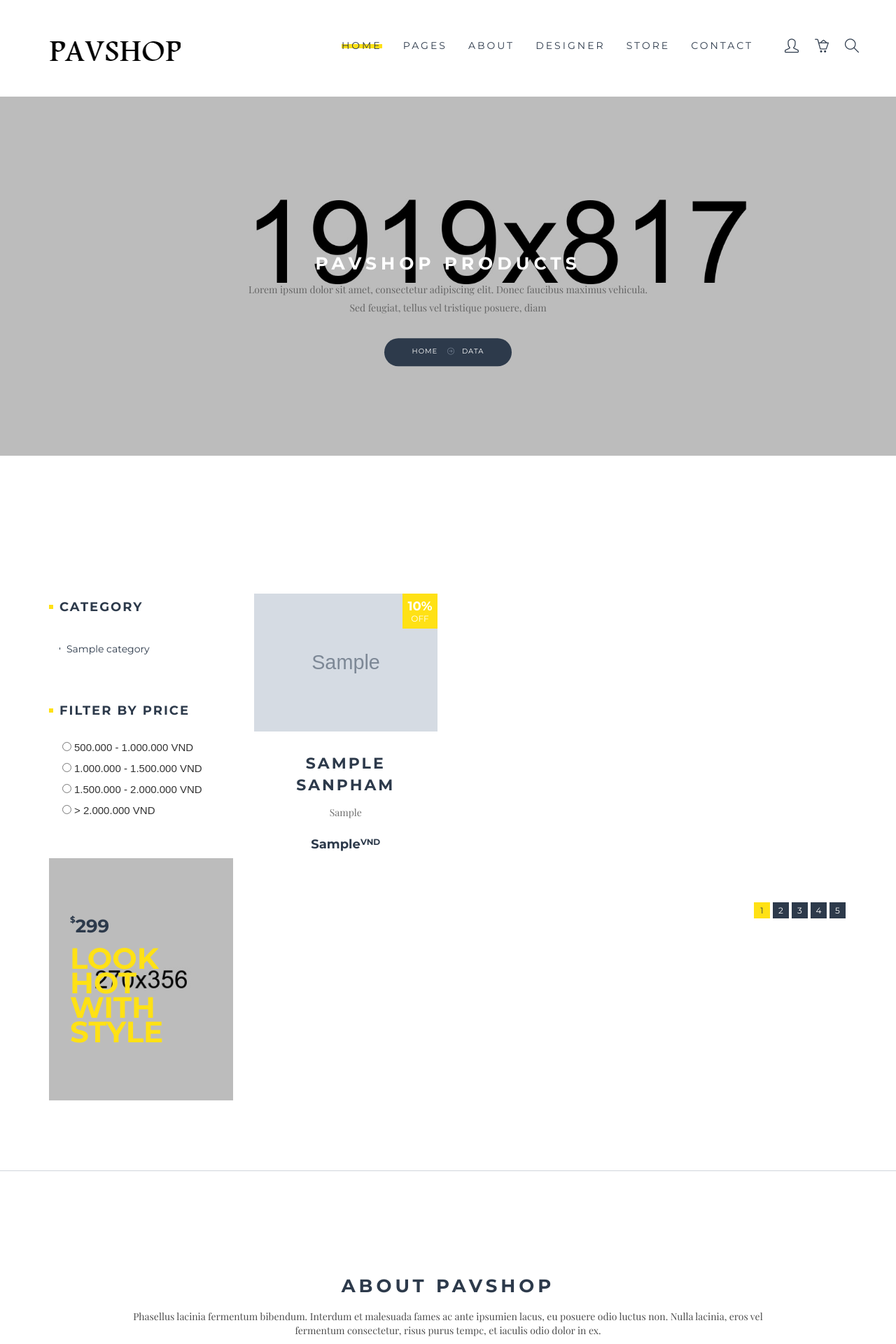
After one commit to Jackyhok/SubjectPHP, a PHP site: page /shop.php in a window 1280 px wide. The commit adds this page. Shown: the top 1920 px of the page at 70% size. Run offline with PHP 8.4, Linux system fonts and the light colour scheme; tables that the repository leaves empty or names only in its code hold one stand-in row (values such as "Sample post"); grey boxes marked "Sample" are stand-in pictures.

Commit message:
done page shop

```diff
--- /dev/null
+++ b/views/page/shop.php
@@ -0,0 +1,386 @@
+<?php
+include_once('../partials/header.php');
+    include_once('../../database/db.class.php');
+?>
+
+<section class="sub-bnr" data-stellar-background-ratio="0.5" style="background-position: 0% 56.2px;">
+    <div class="position-center-center">
+        <div class="container">
+        <h4>PAVSHOP PRODUCTS</h4>
+        <p>Lorem ipsum dolor sit amet, consectetur adipiscing elit. Donec faucibus maximus vehicula.
+            Sed feugiat, tellus vel tristique posuere, diam</p>
+        <ol class="breadcrumb">
+            <li><a href="#">Home</a></li>
+            <li class="active">Data</li>
+        </ol>
+        </div>
+    </div>
+</section>
+<div id="content">
+    <!-- Products -->
+    <section class="shop-page padding-top-100 padding-bottom-100">
+      <div class="container">
+        <div class="row">
+
+          <!-- Shop SideBar -->
+          <div class="col-sm-3">
+            <div class="shop-sidebar">
+
+              <!-- Category -->
+              <h5 class="shop-tittle margin-bottom-30">category</h5>
+              <ul class="shop-cate">
+              <?php
+                    $sql_category = mysqli_query($con,"SELECT * FROM tbl_category");
+                    while($row_sanpham = mysqli_fetch_array($sql_category)){
+                ?>
+                <li><a href="/ecommerce-php/views/page/shop.php?cateID='<?php echo $row_sanpham['category_id'] ?>'"> <?php echo $row_sanpham['category_name'] ?></a></li>
+                <?php
+                    }
+                ?>
+              </ul>
+
+              <!-- FILTER BY PRICE -->
+              <h5 class="shop-tittle margin-top-60 margin-bottom-30">FILTER BY PRICE</h5>
+              <ul class="shop-tags">
+                <li><input type="radio" id="ckPrice" name="filerPrice" value="0" style="margin: .4rem;"><label style="font: 1.5rem 'Fira Sans', sans-serif;" >500.000 - 1.000.000 VND</label></li>
+                <li><input type="radio" id="ckPrice" name="filerPrice" value="1" style="margin: .4rem;"><label style="font: 1.5rem 'Fira Sans', sans-serif;" >1.000.000 - 1.500.000 VND</label></li>
+                <li><input type="radio" id="ckPrice" name="filerPrice" value="2" style="margin: .4rem;"><label style="font: 1.5rem 'Fira Sans', sans-serif;" >1.500.000 - 2.000.000 VND</label></li>
+                <li><input type="radio" id="ckPrice" name="filerPrice" value="3" style="margin: .4rem;"><label style="font: 1.5rem 'Fira Sans', sans-serif;" > > 2.000.000 VND</label></li>
+              </ul>
+              <!-- TAGS -->
+              <!-- <h5 class="shop-tittle margin-top-60 margin-bottom-30">FILTER BY COLORS</h5>
+              <ul class="colors">
+                <li><a href="#." style="background:#958170;"></a></li>
+                <li><a href="#." style="background:#c9a688;"></a></li>
+                <li><a href="#." style="background:#c9c288;"></a></li>
+                <li><a href="#." style="background:#a7c988;"></a></li>
+                <li><a href="#." style="background:#9ed66b;"></a></li>
+                <li><a href="#." style="background:#6bd6b1;"></a></li>
+                <li><a href="#." style="background:#82c2dc;"></a></li>
+                <li><a href="#." style="background:#8295dc;"></a></li>
+                <li><a href="#." style="background:#9b82dc;"></a></li>
+                <li><a href="#." style="background:#dc82d9;"></a></li>
+                <li><a href="#." style="background:#dc82a2;"></a></li>
+                <li><a href="#." style="background:#e04756;"></a></li>
+                <li><a href="#." style="background:#f56868;"></a></li>
+                <li><a href="#." style="background:#eda339;"></a></li>
+                <li><a href="#." style="background:#edd639;"></a></li>
+                <li><a href="#." style="background:#daed39;"></a></li>
+                <li><a href="#." style="background:#a3ed39;"></a></li>
+                <li><a href="#." style="background:#f56868;"></a></li>
+              </ul> -->
+
+              <!-- TAGS -->
+              <!-- <h5 class="shop-tittle margin-top-60 margin-bottom-30">PAUPLAR TAGS</h5>
+              <ul class="shop-tags">
+                <li><a href="#.">Towels</a></li>
+                <li><a href="#.">Chair</a></li>
+                <li><a href="#.">Bedsheets</a></li>
+                <li><a href="#.">Shoe</a></li>
+                <li><a href="#.">Curtains</a></li>
+                <li><a href="#.">Clocks</a></li>
+                <li><a href="#.">TV Cabinets</a></li>
+                <li><a href="#.">Best Seller</a></li>
+                <li><a href="#.">Top Selling</a></li>
+              </ul>
+               -->
+              <!-- BRAND -->
+              <!-- <h5 class="shop-tittle margin-top-60 margin-bottom-30">brands</h5>
+              <ul class="shop-cate">
+                <li><a href="#."> G-Furniture
+                  BigYellow</a></li>
+                <li><a href="#."> WoodenBazaar</a></li>
+                <li><a href="#."> GreenWoods</a></li>
+                <li><a href="#."> Hot-n-Fire </a></li>
+              </ul> -->
+
+              <!-- SIDE BACR BANER -->
+              <div class="side-bnr margin-top-50"> <img class="img-responsive" src="../../public/images/sidebar-bnr.jpg" alt="">
+                <div class="position-center-center"> <span class="price"><small>$</small>299</span>
+                  <div class="bnr-text">look
+                    hot
+                    with
+                    style</div>
+                </div>
+              </div>
+            </div>
+          </div>
+
+          <!-- Item Content -->
+          <div class="col-sm-9">
+            <!-- <div class="item-display">
+              <div class="row">
+                <div class="col-xs-6"> <span class="product-num">Showing 1 - 10 of products</span> </div>
+
+                <div class="col-xs-6">
+                  <div class="pull-right">
+
+                    <div class="btn-group bootstrap-select"><button type="button" class="btn dropdown-toggle btn-default" data-toggle="dropdown" title="Short By"><span class="filter-option pull-left">Short By</span>&nbsp;<span class="bs-caret"><span class="caret"></span></span></button><div class="dropdown-menu open"><ul class="dropdown-menu inner" role="menu"><li data-original-index="0" class="selected"><a tabindex="0" class="" style="" data-tokens="null"><span class="text">Short By</span><span class="glyphicon glyphicon-ok check-mark"></span></a></li><li data-original-index="1"><a tabindex="0" class="" style="" data-tokens="null"><span class="text">Short By</span><span class="glyphicon glyphicon-ok check-mark"></span></a></li><li data-original-index="2"><a tabindex="0" class="" style="" data-tokens="null"><span class="text">Short By</span><span class="glyphicon glyphicon-ok check-mark"></span></a></li></ul></div><select class="selectpicker" tabindex="-98">
+                      <option>Short By</option>
+                      <option>Short By</option>
+                      <option>Short By</option>
+                    </select></div>
+                    <div class="btn-group bootstrap-select"><button type="button" class="btn dropdown-toggle btn-default" data-toggle="dropdown" title="Filter By"><span class="filter-option pull-left">Filter By</span>&nbsp;<span class="bs-caret"><span class="caret"></span></span></button><div class="dropdown-menu open"><ul class="dropdown-menu inner" role="menu"><li data-original-index="0" class="selected"><a tabindex="0" class="" style="" data-tokens="null"><span class="text">Filter By</span><span class="glyphicon glyphicon-ok check-mark"></span></a></li><li data-original-index="1"><a tabindex="0" class="" style="" data-tokens="null"><span class="text">Short By</span><span class="glyphicon glyphicon-ok check-mark"></span></a></li><li data-original-index="2"><a tabindex="0" class="" style="" data-tokens="null"><span class="text">Short By</span><span class="glyphicon glyphicon-ok check-mark"></span></a></li></ul></div><select class="selectpicker" tabindex="-98">
+                      <option>Filter By</option>
+                      <option>Short By</option>
+                      <option>Short By</option>
+                    </select></div>
+
+                    <a href="#." class="grid-style"><i class="icon-grid"></i></a> <a href="#." class="list-style"><i class="icon-list"></i></a> </div>
+                </div>
+              </div>
+            </div> -->
+
+            <!-- Popular Item Slide -->
+            <div class="papular-block row listPro">
+            <?php
+                $sql_product = mysqli_query($con,"SELECT * FROM tbl_sanpham ORDER BY sanpham_id DESC LIMIT 10");
+                while($row_sanpham = mysqli_fetch_array($sql_product)){
+            ?>
+              <!-- Item -->
+              <div class="col-md-4 allList">
+                <div class="item">
+                  <!-- Sale Tags -->
+                  <div class="on-sale"> 10% <span>OFF</span> </div>
+
+                  <!-- Item img -->
+                  <div class="item-img"> <img class="img-1" src="../../img/<?php echo $row_sanpham['sanpham_image'] ?>" alt=""> <img class="img-2" src="../../public/images/product-2.jpg" alt="">
+                    <!-- Overlay -->
+                    <div class="overlay">
+                      <div class="position-center-center">
+                        <div class="inn"><a href="../../public/images/product-2-2.jpg" data-lighter=""><i class="icon-magnifier"></i></a> <a href="#."><i class="icon-basket"></i></a> <a href="#."><i class="icon-heart"></i></a></div>
+                      </div>
+                    </div>
+                  </div>
+                  <!-- Item Name -->
+                  <div class="item-name"> <a href="#."><?php echo $row_sanpham['sanpham_name'] ?></a>
+                    <p><?php echo $row_sanpham['sanpham_mota'] ?></p>
+                  </div>
+                  <!-- Price -->
+                  <span class="price"><?php echo $row_sanpham['sanpham_gia'] ?><small>VND</small>  </div>
+              </div>
+            <?php
+                }
+            ?>
+
+            <?php
+                $sql_product = mysqli_query($con,"SELECT * FROM tbl_sanpham WHERE sanpham_gia > 500000 AND sanpham_gia < 1000000 ORDER BY sanpham_id DESC");
+                while($row_sanpham = mysqli_fetch_array($sql_product)){
+            ?>
+              <!-- Item -->
+              <div class="col-md-4 priceOld" style="display:none;">
+                <div class="item">
+                  <!-- Sale Tags -->
+                  <div class="on-sale"> 10% <span>OFF</span> </div>
+
+                  <!-- Item img -->
+                  <div class="item-img"> <img class="img-1" src="../../img/<?php echo $row_sanpham['sanpham_image'] ?>" alt=""> <img class="img-2" src="../../public/images/product-2.jpg" alt="">
+                    <!-- Overlay -->
+                    <div class="overlay">
+                      <div class="position-center-center">
+                        <div class="inn"><a href="../../public/images/product-2-2.jpg" data-lighter=""><i class="icon-magnifier"></i></a> <a href="#."><i class="icon-basket"></i></a> <a href="#."><i class="icon-heart"></i></a></div>
+                      </div>
+                    </div>
+                  </div>
+                  <!-- Item Name -->
+                  <div class="item-name"> <a href="#."><?php echo $row_sanpham['sanpham_name'] ?></a>
+                    <p><?php echo $row_sanpham['sanpham_mota'] ?></p>
+                  </div>
+                  <!-- Price -->
+                  <span class="price"><?php echo $row_sanpham['sanpham_gia'] ?><small>VND</small>  </div>
+              </div>
+            <?php
+                }
+            ?>
+
+            <?php
+                $sql_product = mysqli_query($con,"SELECT * FROM tbl_sanpham WHERE sanpham_gia > 1000000 AND sanpham_gia < 1500000 ORDER BY sanpham_id DESC");
+                while($row_sanpham = mysqli_fetch_array($sql_product)){
+            ?>
+              <!-- Item -->
+              <div class="col-md-4 priceBth" style="display:none;">
+                <div class="item">
+                  <!-- Sale Tags -->
+                  <div class="on-sale"> 10% <span>OFF</span> </div>
+
+                  <!-- Item img -->
+                  <div class="item-img"> <img class="img-1" src="../../img/<?php echo $row_sanpham['sanpham_image'] ?>" alt=""> <img class="img-2" src="../../public/images/product-2.jpg" alt="">
+                    <!-- Overlay -->
+                    <div class="overlay">
+                      <div class="position-center-center">
+                        <div class="inn"><a href="../../public/images/product-2-2.jpg" data-lighter=""><i class="icon-magnifier"></i></a> <a href="#."><i class="icon-basket"></i></a> <a href="#."><i class="icon-heart"></i></a></div>
+                      </div>
+                    </div>
+                  </div>
+                  <!-- Item Name -->
+                  <div class="item-name"> <a href="#."><?php echo $row_sanpham['sanpham_name'] ?></a>
+                    <p><?php echo $row_sanpham['sanpham_mota'] ?></p>
+                  </div>
+                  <!-- Price -->
+                  <span class="price"><?php echo $row_sanpham['sanpham_gia'] ?><small>VND</small>  </div>
+              </div>
+            <?php
+                }
+            ?>
+
+            <?php
+                $sql_product = mysqli_query($con,"SELECT * FROM tbl_sanpham WHERE sanpham_gia > 1500000 AND sanpham_gia < 2000000 ORDER BY sanpham_id DESC");
+                while($row_sanpham = mysqli_fetch_array($sql_product)){
+            ?>
+              <!-- Item -->
+              <div class="col-md-4 priceKha" style="display:none;">
+                <div class="item">
+                  <!-- Sale Tags -->
+                  <div class="on-sale"> 10% <span>OFF</span> </div>
+
+                  <!-- Item img -->
+                  <div class="item-img"> <img class="img-1" src="../../img/<?php echo $row_sanpham['sanpham_image'] ?>" alt=""> <img class="img-2" src="../../public/images/product-2.jpg" alt="">
+                    <!-- Overlay -->
+                    <div class="overlay">
+                      <div class="position-center-center">
+                        <div class="inn"><a href="../../public/images/product-2-2.jpg" data-lighter=""><i class="icon-magnifier"></i></a> <a href="#."><i class="icon-basket"></i></a> <a href="#."><i class="icon-heart"></i></a></div>
+                      </div>
+                    </div>
+                  </div>
+                  <!-- Item Name -->
+                  <div class="item-name"> <a href="#."><?php echo $row_sanpham['sanpham_name'] ?></a>
+                    <p><?php echo $row_sanpham['sanpham_mota'] ?></p>
+                  </div>
+                  <!-- Price -->
+                  <span class="price"><?php echo $row_sanpham['sanpham_gia'] ?><small>VND</small>  </div>
+              </div>
+            <?php
+                }
+            ?>
+
+             <?php
+                $sql_product = mysqli_query($con,"SELECT * FROM tbl_sanpham WHERE sanpham_gia > 2000000 ORDER BY sanpham_id DESC");
+                while($row_sanpham = mysqli_fetch_array($sql_product)){
+            ?>
+              <!-- Item -->
+              <div class="col-md-4 priceCao" style="display:none;">
+                <div class="item">
+                  <!-- Sale Tags -->
+                  <div class="on-sale"> 10% <span>OFF</span> </div>
+
+                  <!-- Item img -->
+                  <div class="item-img"> <img class="img-1" src="../../img/<?php echo $row_sanpham['sanpham_image'] ?>" alt=""> <img class="img-2" src="../../public/images/product-2.jpg" alt="">
+                    <!-- Overlay -->
+                    <div class="overlay">
+                      <div class="position-center-center">
+                        <div class="inn"><a href="../../public/images/product-2-2.jpg" data-lighter=""><i class="icon-magnifier"></i></a> <a href="#."><i class="icon-basket"></i></a> <a href="#."><i class="icon-heart"></i></a></div>
+                      </div>
+                    </div>
+                  </div>
+                  <!-- Item Name -->
+                  <div class="item-name"> <a href="#."><?php echo $row_sanpham['sanpham_name'] ?></a>
+                    <p><?php echo $row_sanpham['sanpham_mota'] ?></p>
+                  </div>
+                  <!-- Price -->
+                  <span class="price"><?php echo $row_sanpham['sanpham_gia'] ?><small>VND</small>  </div>
+              </div>
+            <?php
+                }
+            ?>
+
+            </div>
+
+            <!-- Pagination -->
+            <ul class="pagination">
+              <li class="active"><a href="#">1</a></li>
+              <li><a href="#">2</a></li>
+              <li><a href="#">3</a></li>
+              <li><a href="#">4</a></li>
+              <li><a href="#">5</a></li>
+            </ul>
+          </div>
+        </div>
+      </div>
+    </section>
+
+    <!-- About -->
+    <section class="small-about padding-top-150 padding-bottom-150">
+      <div class="container">
+
+        <!-- Main Heading -->
+        <div class="heading text-center">
+          <h4>about PAVSHOP</h4>
+          <p>Phasellus lacinia fermentum bibendum. Interdum et malesuada fames ac ante ipsumien lacus, eu posuere odio luctus non. Nulla lacinia,
+            eros vel fermentum consectetur, risus purus tempc, et iaculis odio dolor in ex. </p>
+        </div>
+
+        <!-- Social Icons -->
+        <ul class="social_icons">
+          <li><a href="#."><i class="icon-social-facebook"></i></a></li>
+          <li><a href="#."><i class="icon-social-twitter"></i></a></li>
+          <li><a href="#."><i class="icon-social-tumblr"></i></a></li>
+          <li><a href="#."><i class="icon-social-youtube"></i></a></li>
+          <li><a href="#."><i class="icon-social-dribbble"></i></a></li>
+        </ul>
+      </div>
+    </section>
+
+    <!-- News Letter -->
+    <section class="news-letter padding-top-150 padding-bottom-150">
+      <div class="container">
+        <div class="heading light-head text-center margin-bottom-30">
+          <h4>NEWSLETTER</h4>
+          <span>Phasellus lacinia fermentum bibendum. Interdum et malesuada fames ac ante ipsumien lacus, eu posuere odi </span> </div>
+        <form>
+          <input type="email" placeholder="Enter your email address" required="">
+          <button type="submit">SEND ME</button>
+        </form>
+      </div>
+    </section>
+  </div>
+
+
+<?php
+    include_once('../partials/footer.php');
+?>
+<script>
+
+    $(document).on("change", "#ckPrice", function(){
+        console.log($('input[name=filerPrice]:checked'));
+        // if( ){
+        // $(this).attr("checked", true);
+        // $('input[name=filerPrice]:checked').attr("checked", false)
+        // }
+        let value = $(this).val();
+        let from;
+        let to;
+        if( value == "0" ){
+            from = 500000;
+            to   = 1000000;
+            $(".allList").hide();
+            $(".priceBth").hide();
+            $(".priceKha").hide();
+            $(".priceCao").hide();
+            $(".priceOld").show();
+        }else if( value == "1" ){
+            from = 1000000;
+            to   = 1500000;
+            $(".allList").hide();
+            $(".priceOld").hide();
+            $(".priceKha").hide();
+            $(".priceCao").hide();
+            $(".priceBth").show();
+        }else if( value == "2" ){
+            from = 1500000;
+            to   = 2000000;
+            $(".allList").hide();
+            $(".priceBth").hide();
+            $(".priceKha").hide();
+            $(".priceCao").hide();
+            $(".priceKha").show();
+        }else if( value == "3" ){
+            from = 200000;
+            $(".allList").hide();
+            $(".priceBth").hide();
+            $(".priceKha").hide();
+            $(".priceOld").hide();
+            $(".priceCao").show();
+        }
+    })
+
+</script>
--- a/views/partials/header.php
+++ b/views/partials/header.php
@@ -24,7 +24,7 @@
 
 <!-- JavaScripts -->
 <script src="../../public/js/modernizr.js"></script>
-
+<script src="https://ajax.googleapis.com/ajax/libs/jquery/3.5.1/jquery.min.js"></script>
 <!-- Online Fonts -->
 <link href='https://fonts.googleapis.com/css?family=Montserrat:400,700' rel='stylesheet' type='text/css'>
 <link href='https://fonts.googleapis.com/css?family=Playfair+Display:400,700,900' rel='stylesheet' type='text/css'>
```
Also changed, not shown: views/page/index.php (+5 -53 lines).
